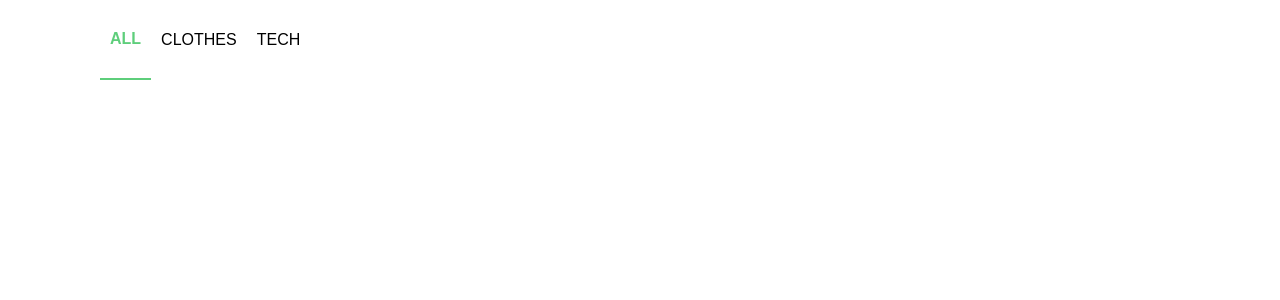
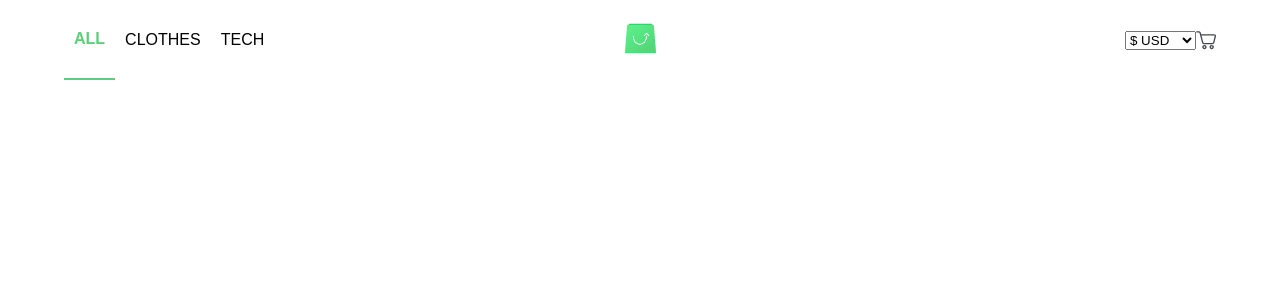
Before and after one commit to AlibiMelis/React-ecommerce, a React (Create React App) app: page / in a window 1280 px wide. Shown: the top 300 px of the page. Built offline with nearby package versions, Linux system fonts and the light colour scheme.

Commit message:
Basic Navbar

```diff
--- a/src/App.js
+++ b/src/App.js
@@ -6,24 +6,49 @@ import Navbar from "./components/Navbar";
 class App extends Component {
   constructor(props) {
     super(props);
+    this.categories = [{ name: "All" }, { name: "Clothes" }, { name: "Tech" }];
+    this.currencies = [
+      {
+        symbol: "$",
+        label: "USD",
+      },
+      {
+        symbol: "£",
+        label: "GBP",
+      },
+      {
+        symbol: "A$",
+        label: "AUD",
+      },
+      {
+        symbol: "¥",
+        label: "JPY",
+      },
+      {
+        symbol: "₽",
+        label: "RUB",
+      },
+    ];
     this.state = {
-      categories: [{ name: "All" }, { name: "Clothes" }, { name: "Tech" }],
-      selectedCatigory: 0,
+      selectedCategory: 0,
+      selectedCurrency: 0,
     };
   }
 
-  onSelect = (ind) => {
-    this.setState({ selectedCatigory: ind });
-  }
+  onCatSelect = (ind) => {
+    this.setState({ selectedCategory: ind });
+  };
 
   render() {
     return (
       <div className="App">
         <Router>
           <Navbar
-            categories={this.state.categories}
-            selected={this.state.selectedCatigory}
-            onSelect={this.onSelect}
+            categories={this.categories}
+            selectedCat={this.state.selectedCategory}
+            onCatSelect={this.onCatSelect}
+            currencies={this.currencies}
+            selectedCur={this.state.selectedCurrency}
           />
         </Router>
       </div>
--- a/src/components/Navbar.js
+++ b/src/components/Navbar.js
@@ -4,7 +4,7 @@ import cart from "../cart.svg";
 
 class Navbar extends Component {
   render() {
-    const { categories, selected, onSelect } = this.props;
+    const { categories, selectedCat, onCatSelect, currencies, selectedCur, onCurSelect } = this.props;
 
     return (
       <nav className="navbar">
@@ -12,14 +12,27 @@ class Navbar extends Component {
           {categories.map((cat, ind) => (
             <button
               className={`category-item ${
-                ind === selected && "category-item-selected"
+                ind === selectedCat && "category-item-selected"
               }`}
               key={ind}
-              onClick={() => onSelect(ind)}
+              onClick={() => onCatSelect(ind)}
             >
               {cat.name}
             </button>
           ))}
+        </div>
+        <div className="logo">
+          <img src={logo} />
+        </div>
+        <div className="controls">
+          <select>
+            {currencies.map((cur, ind) => (
+              <option key={cur.symbol}>
+                {`${cur.symbol} ${cur.label}`}
+              </option>
+            ))}
+          </select>
+          <img src={cart} />
         </div>
       </nav>
     );
--- a/src/index.css
+++ b/src/index.css
@@ -1,31 +1,43 @@
 :root {
-  --color-text: #1D1F22;
-  --color-primary: #5ECE7B;
+  --color-text: #1d1f22;
+  --color-primary: #5ece7b;
 }
 
 body {
   margin: 0;
-  font-family: 'Raleway', -apple-system, BlinkMacSystemFont, 'Segoe UI', 'Roboto', 'Oxygen',
-    'Ubuntu', 'Cantarell', 'Fira Sans', 'Droid Sans', 'Helvetica Neue',
-    sans-serif;
+  font-family: "Raleway", -apple-system, BlinkMacSystemFont, "Segoe UI",
+    "Roboto", "Oxygen", "Ubuntu", "Cantarell", "Fira Sans", "Droid Sans",
+    "Helvetica Neue", sans-serif;
   -webkit-font-smoothing: antialiased;
   -moz-osx-font-smoothing: grayscale;
   color: var(--color-text);
 }
 
 code {
-  font-family: source-code-pro, Menlo, Monaco, Consolas, 'Courier New',
+  font-family: source-code-pro, Menlo, Monaco, Consolas, "Courier New",
     monospace;
 }
 
+button {
+  border: none;
+  background-color: white;
+  cursor: pointer;
+}
+
 .navbar {
+  --width: 90%;
   height: 80px;
-  width: 100%;
+  width: var(--width);
+  margin-left: calc((100% - var(--width)) / 2);
   position: fixed;
   top: 0;
   background: white;
-  padding: 0px 100px;
   display: flex;
+  align-items: center;
+  justify-content: center;
+}
+.navbar div {
+  flex: 1 1 0;
 }
 
 .categories-container {
@@ -35,15 +47,8 @@ code {
   padding: 0;
   display: flex;
   align-items: center;
-  justify-content: stretch;
+  justify-content: flex-start;
 }
-
-button {
-  border: none;
-  background-color: white;
-  cursor: pointer;
-}
-
 .category-item {
   height: 100%;
   text-transform: uppercase;
@@ -58,6 +63,14 @@ button {
   border-bottom: var(--color-primary) 2px solid;
 }
 
+.controls {
+  display: flex;
+  justify-content: flex-end;
+}
+.logo {
+  justify-self: center;
+}
+
 .push-left {
   margin-left: auto;
 }
```
